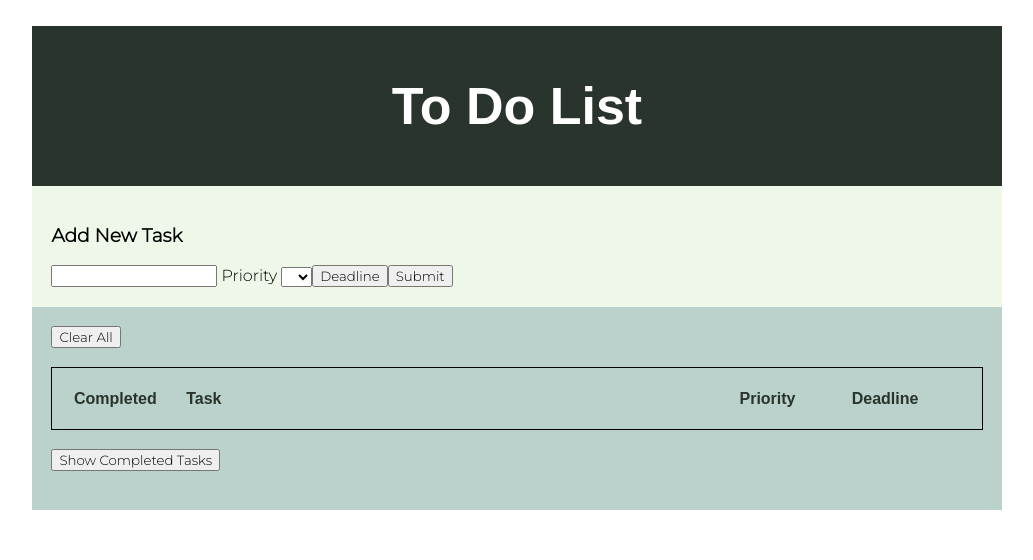
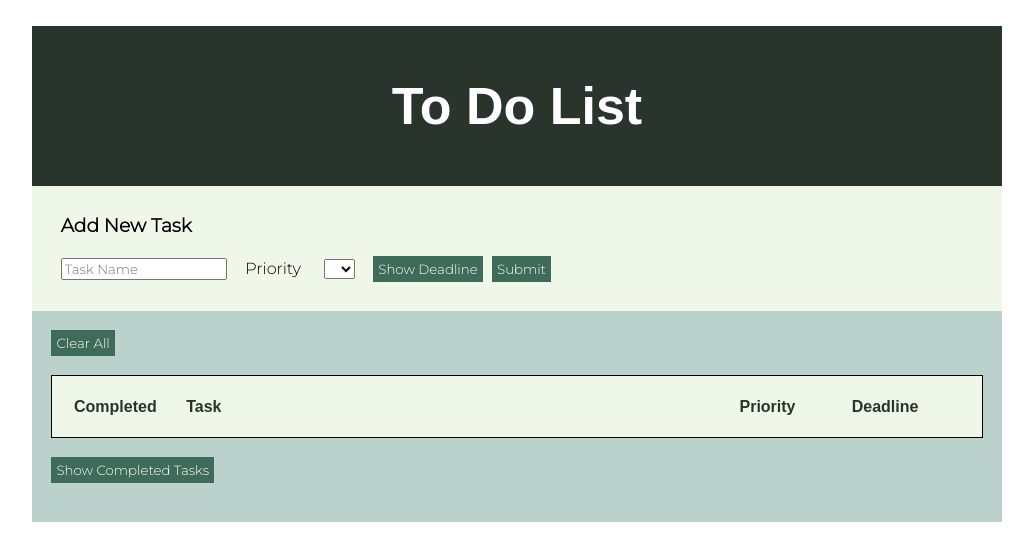
Before and after one commit to dragonspirals/React-To-Do-List, a React (Create React App) app: page / in a window 1280 px wide. Shown: the top 560 px of the page, without its empty margins (123-1156 px from the left). Built offline with nearby package versions, Linux system fonts and the light colour scheme; a web font is replaced by a local one.

Commit message:
prevent submit without task name
- prevent submit if task name = ""
- style changes
- removed the Deadline component (functionally replaced by the Calendar component)

```diff
--- a/src/Form/Deadline.js
+++ /dev/null
@@ -1,88 +0,0 @@
-import Calendar from "./Calendar";
-
-export default function Deadline({ newTask, setNewTask }) {
-
-    const today = new Date();
-
-
-
-    function setDeadline(attribute, value) {
-        var updatedDate = newTask.deadline;
-        if (attribute==="date") {
-            updatedDate.setDate(value);
-        } else if (attribute==="month") {
-            updatedDate.setMonth(value);
-        } else if (attribute==="year") {
-            updatedDate.setFullYear(value);
-        }
-
-
-        setNewTask(task=> {
-            return ({...task, deadline: new Date(updatedDate.getFullYear(), updatedDate.getMonth(), updatedDate.getDate())})
-        })
-    }
-
-
-
-    function GenerateOptions({ start, step, number }) {
-        var optionArray = [];
-
-        for (let i=0; i<number; i++) {
-            const value = start + (step*i);
-            optionArray.push(value)
-        }
-
-        return (
-            optionArray.map(value => (
-                <option key={"option-" + value}value={value}>{value}</option>
-            ))
-        )
-    }
-
-    function Day() {
-        return (
-            <>
-            <label> Day </label>
-            <select value={newTask.deadline.getDate()} onChange={(e) => {setDeadline("date", e.target.value)}}>
-                <GenerateOptions start={1} step={1} number={31} />
-            </select>
-            </>
-        )
-    }
-
-
-
-    function Month() {
-        const months=["Jan", "Feb", "Mar", "Apr", "May", "Jun", "Jul", "Aug", "Sep", "Oct", "Nov", "Dec"]
-        return (
-            <>
-            <label> Month </label>
-            <select value={newTask.deadline.getMonth()} onChange={(e) => {setDeadline("month", e.target.value)}}>
-                {months.map(value => (
-                <option key={"option-" + value}value={months.indexOf(value)}>{value}</option>
-            ))}
-            </select>
-            </>
-        )
-    }
-
-    function Year() {
-        return (
-            <>
-            <label> Year </label>
-            <select value={newTask.deadline.getFullYear()} onChange={(e) => {setDeadline("year", e.target.value)}}>
-                <GenerateOptions start={today.getFullYear()} step={1} number={10} />
-            </select>
-            </>
-        )
-    }
-
-    return (
-        <>
-        <Day />
-        <Month />
-        <Year />
-        <Calendar newTask={newTask} setNewTask={setNewTask}/>
-        </>
-    )
-}
--- a/src/Form/Form.js
+++ b/src/Form/Form.js
@@ -1,7 +1,7 @@
 import { useState } from "react";
 import { v4 as uuid } from 'uuid';
 import Priority from "./Priority";
-import Deadline from "./Deadline";
+import Calendar from "./Calendar";
 
 export default function Form({ addTask }) {
     const blankTask = {
@@ -17,6 +17,10 @@ export default function Form({ addTask }) {
 
     function handleSubmit(e) {
         e.preventDefault();
+
+        if (newTask.name==="") {
+            return;
+        }
         addTask(newTask);
         setNewTask(blankTask);
     }
@@ -36,15 +40,19 @@ export default function Form({ addTask }) {
 
     return (
         <form className="task-form" onSubmit={handleSubmit}>
-            <h3>Add New Task</h3>
-            <input type="text" onChange={e => {setTaskName(e.target.value)}} value={newTask.name} />
+
+            <h3 className="form-item">Add New Task</h3>
+
+            <input className="form-item" placeholder="Task Name" type="text" onChange={e => {setTaskName(e.target.value)}} value={newTask.name} />
+
             <Priority newTask={newTask} setNewTask={setNewTask} />
 
-            <button onClick={showDeadline}>Deadline</button>
-            {newTask.hasDeadline && <Deadline newTask={newTask} setNewTask={setNewTask} />}
+            <button className="form-item" onClick={showDeadline}>{!newTask.hasDeadline ? "Show": "Hide"} Deadline</button>
+
+            {newTask.hasDeadline && <Calendar newTask={newTask} setNewTask={setNewTask} />}
 
 
-            <input type="submit"></input>
+            <input className="button" type="submit"></input>
         </form>
     )
 }
--- a/src/Form/Priority.js
+++ b/src/Form/Priority.js
@@ -9,8 +9,11 @@ export default function Priority({ newTask, setNewTask }) {
 
     return (
         <>
-            <label htmlFor="priority">       Priority  </label>
-            <select name="priority" value={newTask.priority} onChange={e => {setPriority(e.target.value)}}>
+            <label htmlFor="priority" className="form-item">Priority  </label>
+            <select name="priority" value={newTask.priority}
+            className="form-item"
+            onChange={e => {setPriority(e.target.value)}}>
+
                 <option value={""} className="placeholder" defaultValue></option>
                 {[1,2,3,4,5].map(value => (
                     <option key={"priority " + value} value={value}>{value}</option>
--- a/src/generated-styles/styles.css
+++ b/src/generated-styles/styles.css
@@ -1,5 +1,8 @@
 @import url("https://fonts.googleapis.com/css2?family=Montserrat:wght@300&family=Reem+Kufi+Fun:wght@500&display=swap");
 /* -------------------------------- variables ------------------------------- */
+/* -------------------------------------------------------------------------- */
+/*                                   mixins                                   */
+/* -------------------------------------------------------------------------- */
 /* ------------------------------ html defaults ----------------------------- */
 * {
   font-family: "Montserrat", sans-serif;
@@ -18,6 +21,29 @@ main {
 th {
   font-family: "Reem Kufi Fun", sans-serif;
   color: #28342c;
+}
+
+button {
+  cursor: pointer;
+  background-color: #3e6b5a;
+  color: white;
+  border-style: none;
+  padding: 5px;
+}
+button:hover {
+  background-color: #5161a6;
+}
+
+/* ----------------------------- general classes ---------------------------- */
+.button {
+  cursor: pointer;
+  background-color: #3e6b5a;
+  color: white;
+  border-style: none;
+  padding: 5px;
+}
+.button:hover {
+  background-color: #5161a6;
 }
 
 /* ------------------------------------ - ----------------------------------- */
@@ -48,12 +74,17 @@ th {
   border: 1px solid black;
   width: 100%;
   padding: 2%;
+  background-color: #eff8e8;
 }
 
 /* -------------------------------- task form ------------------------------- */
 .task-form {
   background-color: #eff8e8;
   padding: 2%;
+}
+
+.form-item {
+  margin: 1%;
 }
 
 .checkbox-div {
@@ -78,7 +109,8 @@ th {
 
 /* -------------------------------- calendar -------------------------------- */
 .calendar-month {
-  padding: 2%;
+  padding: 3%;
+  margin: 2%;
   background-color: #bad2cb;
   width: -moz-fit-content;
   width: fit-content;
--- a/src/styles/styles.scss
+++ b/src/styles/styles.scss
@@ -14,7 +14,21 @@ $dark-color: #28342c;
 $off-white: #eff8e8;
 $accent-color: #5161a6;
 
+/* -------------------------------------------------------------------------- */
+/*                                   mixins                                   */
+/* -------------------------------------------------------------------------- */
 
+@mixin button {
+  cursor: pointer;
+  background-color: $primary-color;
+  color: white;
+  border-style: none;
+  padding:5px;
+
+  &:hover {
+    background-color: $accent-color;
+  }
+}
 /* ------------------------------ html defaults ----------------------------- */
 
 * {
@@ -36,6 +50,17 @@ main {
 th {
     font-family: $header-font;
     color: $dark-color;
+}
+
+button {
+  @include button;
+}
+
+
+/* ----------------------------- general classes ---------------------------- */
+
+.button {
+  @include button;
 }
 
 /* ------------------------------------ - ----------------------------------- */
@@ -73,6 +98,7 @@ th {
     border: 1px solid black;
     width:100%;
     padding:2%;
+    background-color:$off-white;
   }
 
 
@@ -81,6 +107,10 @@ th {
   .task-form {
     background-color: $off-white;
     padding:2%
+  }
+
+  .form-item {
+    margin:1%;
   }
 
   .checkbox-div {
@@ -105,13 +135,17 @@ th {
 
 
   /* -------------------------------- calendar -------------------------------- */
+
   .calendar-month {
-    padding:2%;
+    padding:3%;
+    margin:2%;
     background-color: $secondary-color;
     width:fit-content;
   }
 
 
+
+  // each cell in the calendar
   .calendar-date {
     padding:3px;
     cursor:pointer;
```
Also changed, not shown: 1 other file (tests, documents, lock files or other folders).
